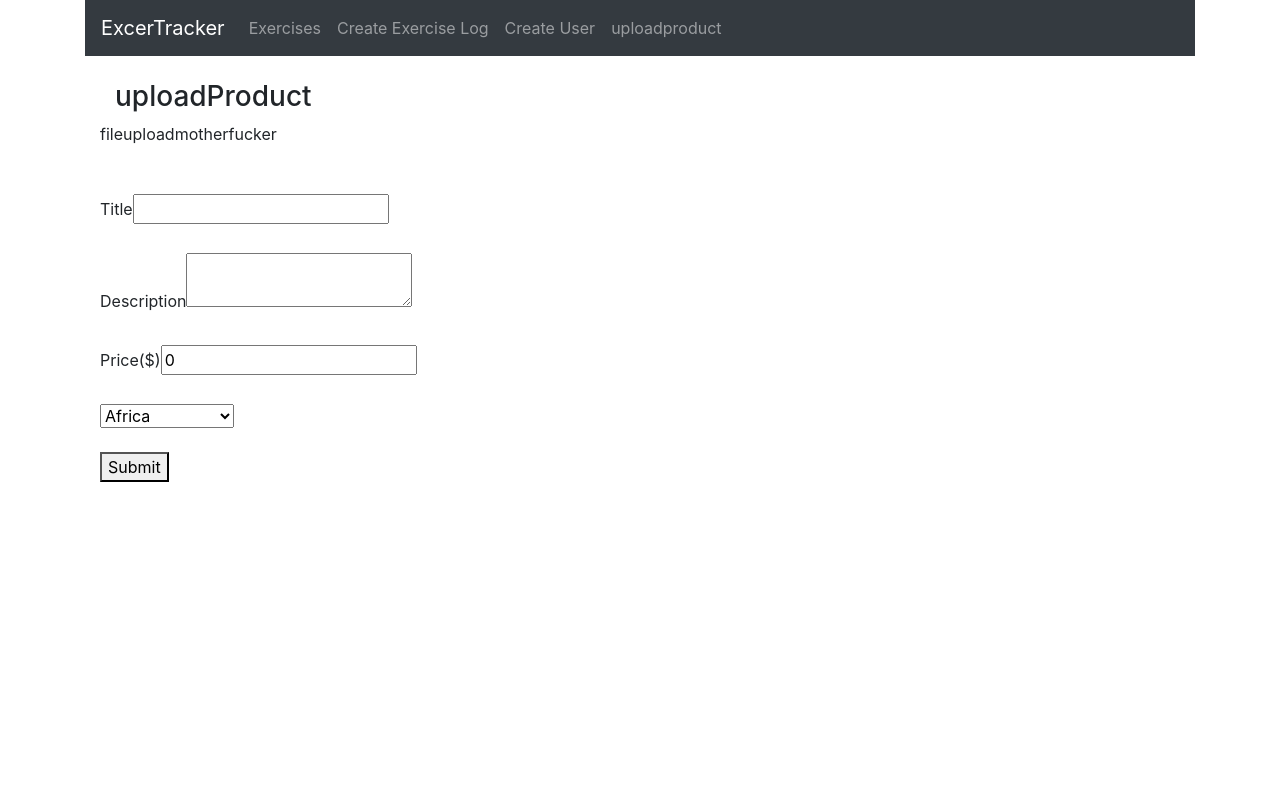
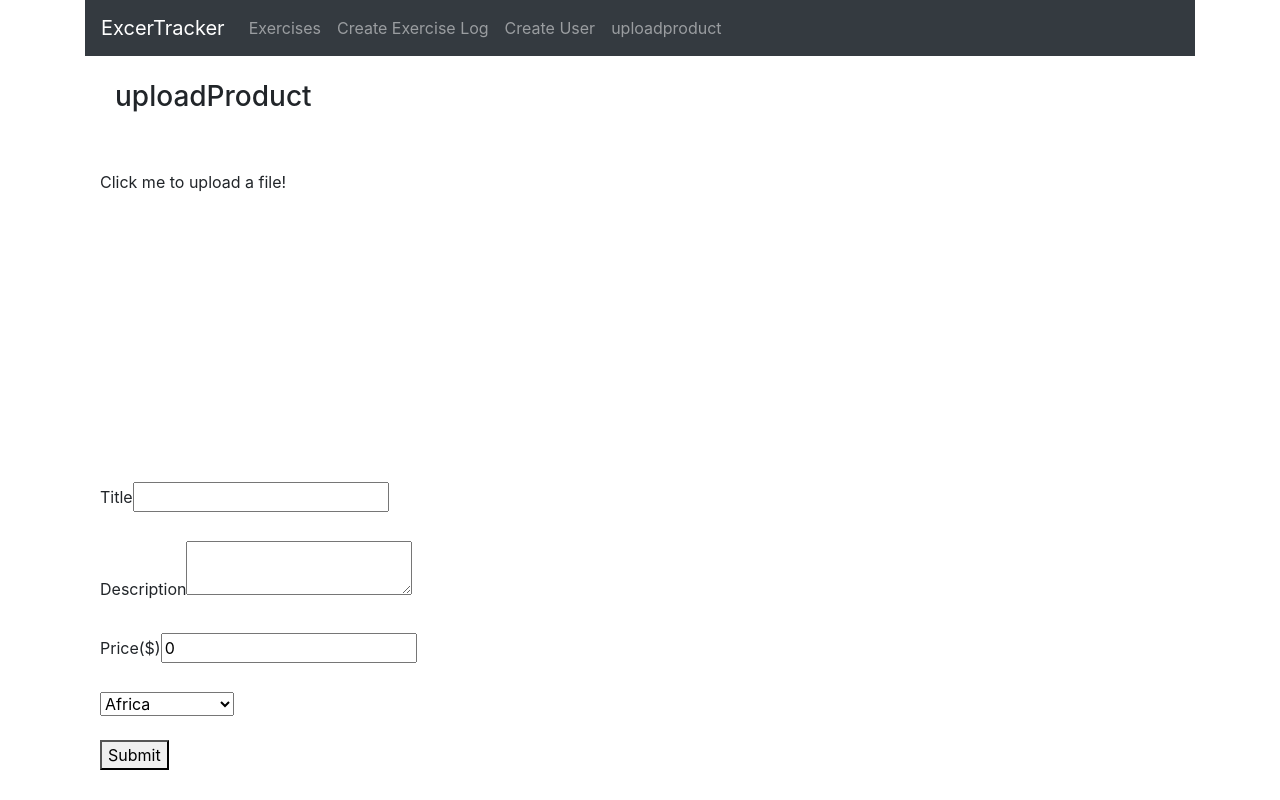
Before and after one commit to CohleM/nepalimerchandise, a React (Create React App) app: page /product/upload in a window 1280 px wide. Built offline with nearby package versions, Linux system fonts and the light colour scheme.

Commit message:
Product image upload fine

```diff
--- a/src/components/products/uploadProduct.js
+++ b/src/components/products/uploadProduct.js
@@ -19,6 +19,9 @@ function UploadProduct() {
     const [DescriptionValue, setDescriptionValue] = useState("")
     const [PriceValue, setPriceValue] = useState(0)
     const [ContinentValue, setContinentValue] = useState("")
+    const [Images, setImages] = useState([])
+
+
 
     const onTitleChange = (event) => {
         setTitleValue(event.currentTarget.value)
@@ -33,7 +36,11 @@ function UploadProduct() {
     const onContinentsSelectChange = event => {
         setContinentValue(event.currentTarget.value)
     }
+    const updateImages = (newImages) => {
 
+        setImages(newImages)
+       // console.log(newImages)
+    }
     return(
         <div className = "container">
             <div className = "container">
@@ -42,7 +49,9 @@ function UploadProduct() {
 
             <form onSubmit >
 
-                <FileUpload/>
+                <br />
+                <br />
+                <FileUpload refreshfunction = {updateImages} />
                 <br />
                 <br />
                 <label>Title</label>
@@ -53,7 +62,7 @@ function UploadProduct() {
                 <br />
                 <br />
                 <label>Description</label>
-                <textArea
+                <textarea
                     onChange={onDescriptionChange}
                     value={DescriptionValue}
                 />
--- a/src/components/utilities/FileUpload.js
+++ b/src/components/utilities/FileUpload.js
@@ -1,9 +1,54 @@
-import React from 'react'
+import React ,{useState }from 'react'
+import Dropzone from 'react-dropzone'
+import axios from 'axios'
 
-function FileUpload() {
+function FileUpload(props) {
+
+    const [Images, setImages] = useState([])
+    const onDrop = files => {
+        let formdata = new FormData();
+        const config = {
+            header: { 'content-type': 'multipart/form-data' }
+        }
+        formdata.append("file", files[0])
+
+        axios.post('http://localhost:5000/product/upload', formdata, config)
+            .then(response => {
+                if (response.data.success) {
+                    //do something
+                    setImages([...Images,response.data.image])
+                    console.log([...Images, response.data.image]);
+                    props.refreshfunction([...Images, response.data.image])
+                }
+                else {
+                    alert('Failed to save image');
+                }
+            })
+    }
+
+
     return (
         <div>
-           fileuploadmotherfucker
+
+            <Dropzone onDrop={onDrop } multiple={false} maxSize = {8000000000} >
+                {({ getRootProps, getInputProps }) => (
+                    <div {...getRootProps()}>
+                        <input {...getInputProps()} />
+              Click me to upload a file!
+                    </div>
+                )}
+            </Dropzone>
+           <div style = {{display : 'flex' , width : '350px',height: '240px',overflowX : 'scroll'}} >
+
+                {Images.map((image, index) => (
+                    <div onClick >
+                        <img style={{ minWidth: '300px', width: '300px', height: '240px' }} src={`http://localhost:5000/uploads/${image}`}  alt={`productImg-${index}`} />
+                    </div>
+                ))}
+
+           </div>
+
+
         </div>
     )
 }
```
Also changed, not shown: 2 other files (tests, documents, lock files or other folders).
